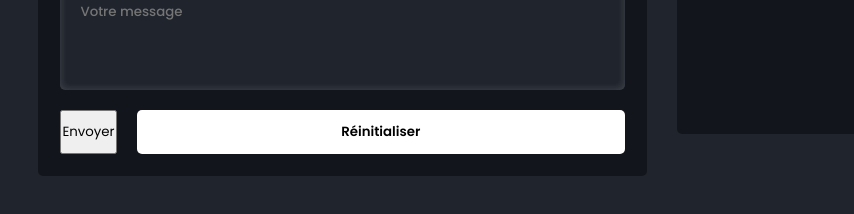
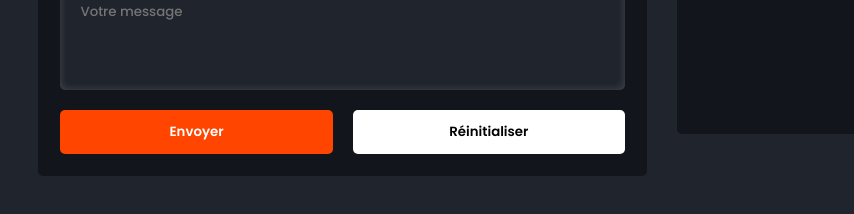
Before and after one commit to Aliou221/Me-Portfolio, a plain HTML site: page Pages/contact.html in a window 1280 px wide. Shown: the part 650-864 px from the top of the page, 0-854 px from the left. Drawn offline with Linux system fonts and the light colour scheme.

Commit message:
Update style.css

```diff
--- a/CSS/style.css
+++ b/CSS/style.css
@@ -966,7 +966,7 @@ textarea{
     gap: 20px;
 }
 
-input[type="submit"],
+button[type="submit"],
 input[type="reset"]{
     border: none;
     padding: 12px 20px;
@@ -981,12 +981,12 @@ input[type="reset"]{
 input[type="reset"]{
     background-color: var(--white-color);
 }
-input[type="submit"]{
+button[type="submit"]{
     background-color: var(--orange-color);
     color: var(--white-color);
 }
 
-input[type="submit"]:hover,
+button[type="submit"]:hover,
 input[type="reset"]:hover{  opacity: .8;
     opacity: .8;
 }
```
